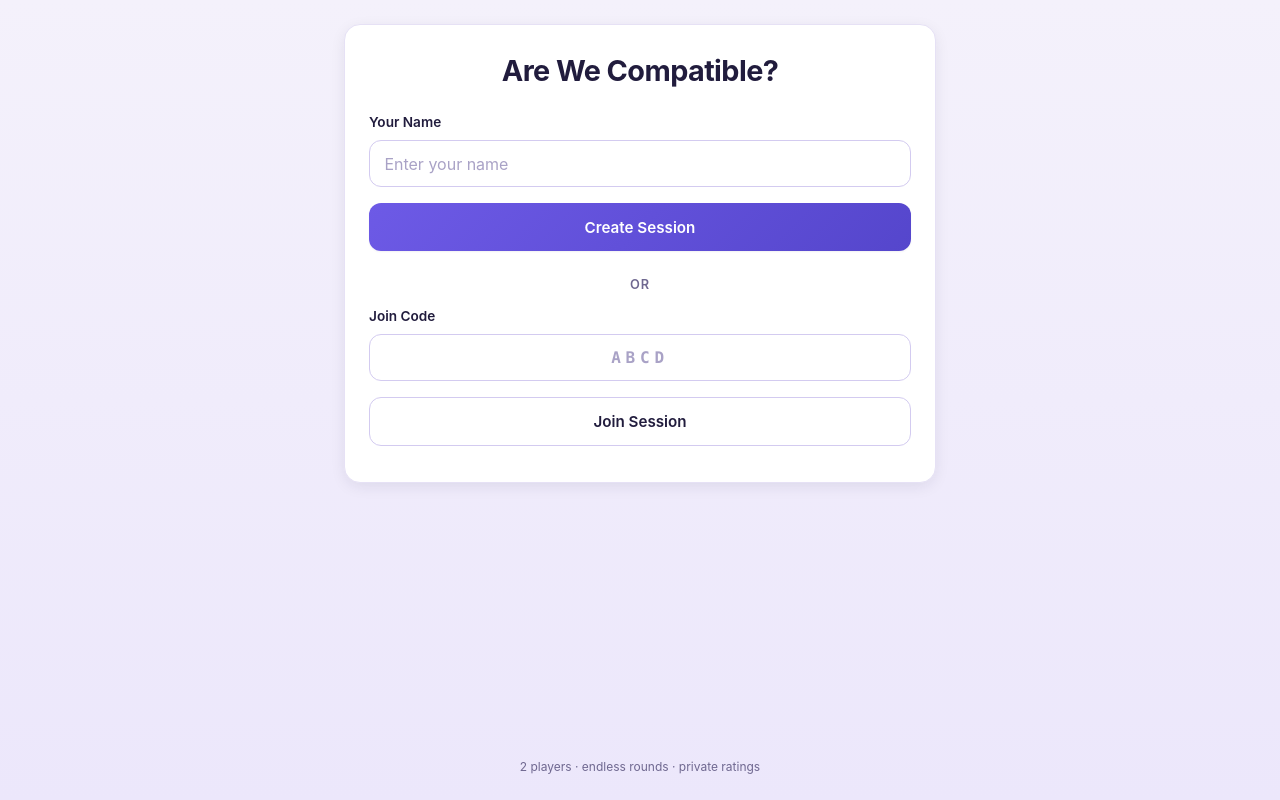
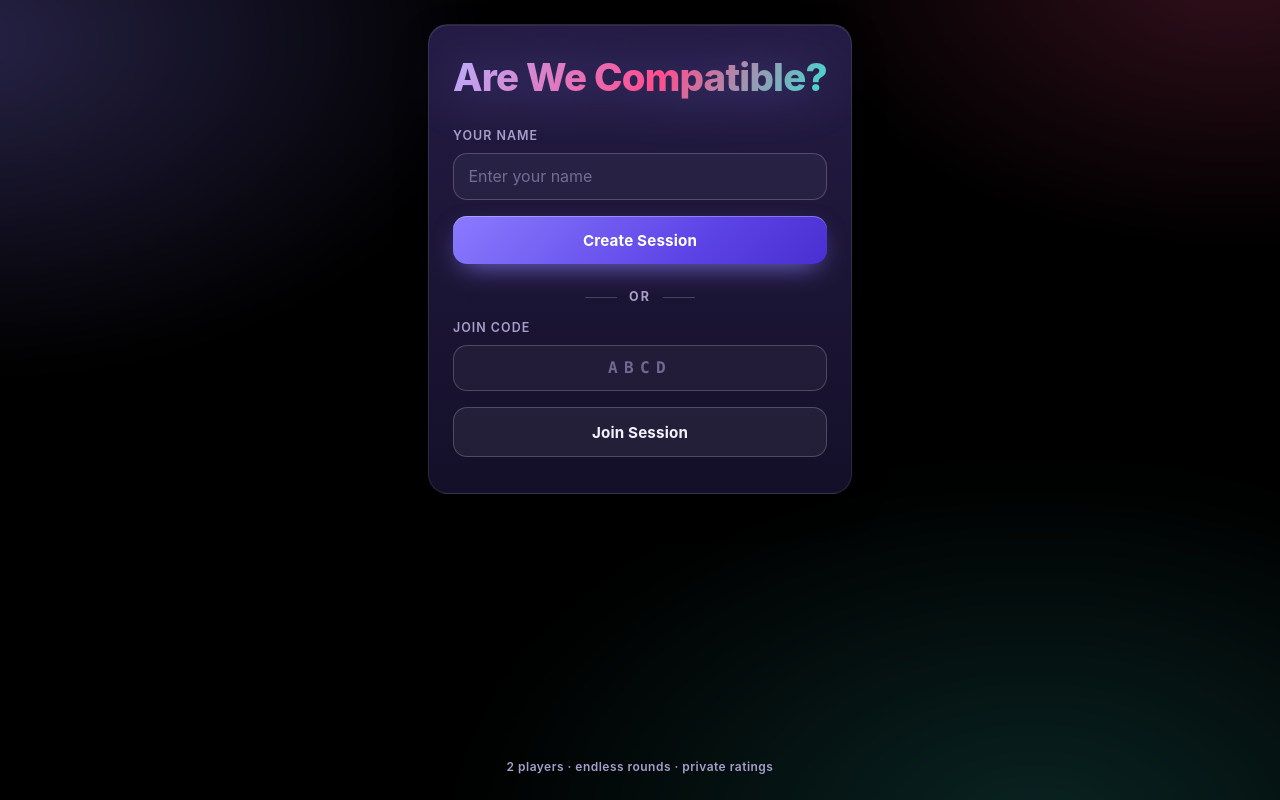
Before and after one commit to wyatt3/compatibility, a React (Vite) app in the folder client/: page / in a window 1280 px wide. Built offline with nearby package versions, Linux system fonts and the light colour scheme; no server answers.

Commit message:
revamp ui again

```diff
--- a/client/src/App.tsx
+++ b/client/src/App.tsx
@@ -1,4 +1,4 @@
-import { useState, useEffect, useRef } from 'react'
+import { useState, useEffect, useRef, type ReactNode } from 'react'
 import { Home } from './screens/Home'
 import { Lobby } from './screens/Lobby'
 import { Round } from './screens/Round'
@@ -95,32 +95,35 @@ export default function App() {
 
   const currentPlayer = session?.players.find((p) => p.id === playerId) ?? null
 
+  let screen: ReactNode = null
+  let viewKey = 'home'
+
   if (restoring) {
-    return (
+    viewKey = 'restoring'
+    screen = (
       <div className="container">
         <div className="card">
           <p className="status">Reconnecting to your session…</p>
         </div>
       </div>
     )
+  } else if (!session || !currentPlayer) {
+    const resume = sessionStore.getResumeSession()
+    screen = <Home socket={socket} resume={resume} />
+  } else if (session.state === 'lobby') {
+    viewKey = 'lobby'
+    screen = <Lobby session={session} currentPlayer={currentPlayer} socket={socket} />
+  } else if (session.state === 'round') {
+    viewKey = `round-${session.roundIndex}`
+    screen = <Round session={session} currentPlayer={currentPlayer} socket={socket} categories={categories} />
+  } else if (session.state === 'reveal') {
+    viewKey = `reveal-${session.roundIndex}`
+    screen = <Reveal session={session} currentPlayer={currentPlayer} socket={socket} categories={categories} />
   }
 
-  if (!session || !currentPlayer) {
-    const resume = sessionStore.getResumeSession()
-    return <Home socket={socket} resume={resume} />
-  }
-
-  if (session.state === 'lobby') {
-    return <Lobby session={session} currentPlayer={currentPlayer} socket={socket} />
-  }
-
-  if (session.state === 'round') {
-    return <Round session={session} currentPlayer={currentPlayer} socket={socket} categories={categories} />
-  }
-
-  if (session.state === 'reveal') {
-    return <Reveal session={session} currentPlayer={currentPlayer} socket={socket} categories={categories} />
-  }
-
-  return null
+  return (
+    <div className="view" key={viewKey}>
+      {screen}
+    </div>
+  )
 }
--- a/client/src/components/Header.tsx
+++ b/client/src/components/Header.tsx
@@ -5,7 +5,9 @@ interface Props {
 export function Header({ code }: Props) {
   return (
     <header className="app-header">
-      {code && <span className="code-chip">{code}</span>}
+      <div className="app-header-inner">
+        {code && <span className="code-chip">{code}</span>}
+      </div>
     </header>
   )
 }
--- a/client/src/styles/theme.css
+++ b/client/src/styles/theme.css
@@ -1,22 +1,35 @@
 :root {
-  --bg: #f4f1fb;
-  --surface: #ffffff;
-  --surface-muted: #f7f5fe;
-  --primary: #6d5ae6;
-  --primary-dark: #5546cc;
-  --primary-soft: #ece7fd;
-  --text: #211c3d;
-  --text-muted: #6f6890;
-  --border: #e6e1f5;
-  --border-strong: #d3cbf0;
-  --danger: #d64541;
-  --highlight: #fff7e0;
-  --shadow-sm: 0 1px 2px rgba(33, 28, 61, 0.06);
-  --shadow-md: 0 4px 16px -2px rgba(33, 28, 61, 0.1);
-  --shadow-lg: 0 12px 32px -6px rgba(33, 28, 61, 0.16);
-  --radius-sm: 8px;
-  --radius-md: 12px;
-  --radius-lg: 16px;
+  --bg: #0a0817;
+  --bg-2: #130e2a;
+  --surface: rgba(31, 24, 61, 0.78);
+  --surface-solid: #1c1638;
+  --surface-muted: rgba(255, 255, 255, 0.05);
+  --primary: #8b7bff;
+  --primary-light: #b9afff;
+  --primary-dark: #5c43e6;
+  --accent: #ff4d8d;
+  --accent-2: #38e1d4;
+  --text: #f4f1ff;
+  --text-muted: #a79ecb;
+  --border: rgba(255, 255, 255, 0.1);
+  --border-strong: rgba(255, 255, 255, 0.2);
+  --danger: #ff6b6b;
+  --success: #4ade80;
+  --warn: #ffd166;
+  --highlight: rgba(255, 209, 102, 0.12);
+  --shadow-sm: 0 1px 2px rgba(0, 0, 0, 0.5);
+  --shadow-md: 0 14px 40px -14px rgba(0, 0, 0, 0.8);
+  --shadow-lg: 0 30px 70px -18px rgba(0, 0, 0, 0.85);
+  --glow: 0 0 44px -10px rgba(139, 123, 255, 0.65);
+  --radius-sm: 10px;
+  --radius-md: 14px;
+  --radius-lg: 20px;
+}
+
+@property --pct {
+  syntax: '<percentage>';
+  inherits: false;
+  initial-value: 0%;
 }
 
 * {
@@ -26,18 +39,43 @@
 }
 
 html {
+  background: #000;
   -webkit-text-size-adjust: 100%;
 }
 
 body {
   font-family: -apple-system, BlinkMacSystemFont, 'Segoe UI', 'Roboto', 'Oxygen',
     'Ubuntu', 'Cantarell', 'Fira Sans', 'Droid Sans', 'Helvetica Neue', sans-serif;
-  background: linear-gradient(180deg, #f4f1fb 0%, #ece7fb 100%);
+  background: transparent;
   min-height: 100vh;
   color: var(--text);
   -webkit-font-smoothing: antialiased;
   -moz-osx-font-smoothing: grayscale;
   line-height: 1.5;
+  overflow-x: clip;
+}
+
+body::before {
+  content: '';
+  position: fixed;
+  inset: -25%;
+  z-index: -1;
+  pointer-events: none;
+  background:
+    radial-gradient(38% 38% at 18% 22%, rgba(139, 123, 255, 0.28), transparent 70%),
+    radial-gradient(32% 32% at 82% 16%, rgba(255, 77, 141, 0.2), transparent 70%),
+    radial-gradient(42% 42% at 72% 86%, rgba(56, 225, 212, 0.16), transparent 70%);
+  filter: blur(24px);
+  animation: aurora 20s ease-in-out infinite alternate;
+}
+
+@keyframes aurora {
+  0% {
+    transform: translate3d(-3%, -2%, 0) scale(1);
+  }
+  100% {
+    transform: translate3d(3%, 3%, 0) scale(1.18);
+  }
 }
 
 button,
@@ -63,43 +101,62 @@ input {
   position: sticky;
   top: 0;
   z-index: 10;
+  background: rgba(10, 8, 23, 0.72);
+  backdrop-filter: blur(14px);
+  border-bottom: 1px solid var(--border);
+  margin: -1rem calc(50% - 50vw) 0;
+}
+
+.app-header-inner {
   display: flex;
   align-items: center;
   justify-content: flex-end;
-  padding: 0.75rem 0;
-  background: rgba(244, 241, 251, 0.85);
-  backdrop-filter: blur(10px);
-  border-bottom: 1px solid var(--border);
-  margin: -1rem -1rem 0;
-  padding-left: 1rem;
-  padding-right: 1rem;
+  width: 100%;
+  max-width: 640px;
+  margin: 0 auto;
+  padding: 0.75rem 1rem;
 }
 
 .code-chip {
   font-family: 'SFMono-Regular', ui-monospace, 'Roboto Mono', Menlo, Consolas, monospace;
   font-weight: 700;
   font-size: 0.8rem;
-  letter-spacing: 0.12em;
-  color: var(--primary-dark);
-  background: var(--primary-soft);
-  border: 1px solid var(--border-strong);
-  padding: 0.3rem 0.6rem;
+  letter-spacing: 0.18em;
+  color: var(--primary-light);
+  background: rgba(139, 123, 255, 0.14);
+  border: 1px solid rgba(139, 123, 255, 0.4);
+  padding: 0.32rem 0.7rem;
   border-radius: 999px;
+  box-shadow: 0 0 20px -6px rgba(139, 123, 255, 0.7);
 }
 
 /* ---------- Cards ---------- */
 
 .card {
-  background: var(--surface);
+  position: relative;
+  background: linear-gradient(180deg, rgba(41, 32, 78, 0.88) 0%, rgba(22, 17, 45, 0.9) 100%);
   border-radius: var(--radius-lg);
   padding: 1.5rem;
   border: 1px solid var(--border);
-  box-shadow: var(--shadow-md);
+  box-shadow: var(--shadow-md), inset 0 1px 0 rgba(255, 255, 255, 0.07);
+  backdrop-filter: blur(14px);
+  animation: cardIn 0.5s cubic-bezier(0.16, 1, 0.3, 1) both;
+}
+
+@keyframes cardIn {
+  from {
+    opacity: 0;
+    transform: translateY(16px) scale(0.985);
+  }
+  to {
+    opacity: 1;
+    transform: translateY(0) scale(1);
+  }
 }
 
 .title {
   font-size: 1.6rem;
-  font-weight: 700;
+  font-weight: 800;
   text-align: center;
   color: var(--text);
   letter-spacing: -0.02em;
@@ -114,8 +171,13 @@ input {
 }
 
 .hero .title {
-  font-size: 1.8rem;
+  font-size: 2rem;
   margin-bottom: 0.3rem;
+  background: linear-gradient(120deg, var(--primary-light) 0%, var(--accent) 55%, var(--accent-2) 100%);
+  -webkit-background-clip: text;
+  background-clip: text;
+  -webkit-text-fill-color: transparent;
+  filter: drop-shadow(0 4px 24px rgba(139, 123, 255, 0.45));
 }
 
 /* ---------- Forms ---------- */
@@ -128,8 +190,10 @@ input {
   display: block;
   font-weight: 600;
   margin-bottom: 0.45rem;
-  color: var(--text);
-  font-size: 0.85rem;
+  color: var(--text-muted);
+  font-size: 0.78rem;
+  text-transform: uppercase;
+  letter-spacing: 0.08em;
 }
 
 .input {
@@ -138,104 +202,145 @@ input {
   font-size: 1rem;
   border: 1px solid var(--border-strong);
   border-radius: var(--radius-md);
-  background: var(--surface);
+  background: rgba(255, 255, 255, 0.04);
   color: var(--text);
-  transition: border-color 0.15s ease, box-shadow 0.15s ease;
+  transition: border-color 0.15s ease, box-shadow 0.15s ease, background 0.15s ease;
 }
 
 .input::placeholder {
-  color: #a9a2c6;
+  color: rgba(167, 158, 203, 0.6);
 }
 
 .input:focus {
   outline: none;
   border-color: var(--primary);
-  box-shadow: 0 0 0 3px rgba(109, 90, 230, 0.18);
+  background: rgba(139, 123, 255, 0.08);
+  box-shadow: 0 0 0 3px rgba(139, 123, 255, 0.25);
 }
 
 .code-input {
   font-family: 'SFMono-Regular', ui-monospace, Menlo, Consolas, monospace;
-  letter-spacing: 0.3em;
+  letter-spacing: 0.4em;
   font-weight: 700;
   text-align: center;
+  text-transform: uppercase;
 }
 
 /* ---------- Buttons ---------- */
 
 .button {
+  position: relative;
   width: 100%;
   padding: 0.9rem 1rem;
   font-size: 0.95rem;
-  font-weight: 600;
+  font-weight: 700;
+  letter-spacing: 0.01em;
   border: none;
   border-radius: var(--radius-md);
-  background: linear-gradient(135deg, var(--primary) 0%, var(--primary-dark) 100%);
+  background: linear-gradient(135deg, var(--primary) 0%, var(--primary-dark) 65%, #4a2fd0 100%);
   color: #fff;
   cursor: pointer;
-  transition: transform 0.15s ease, box-shadow 0.15s ease, opacity 0.15s ease;
+  transition: transform 0.15s ease, box-shadow 0.2s ease, filter 0.2s ease;
   margin-bottom: 0.75rem;
-  box-shadow: var(--shadow-sm);
+  box-shadow: 0 10px 28px -10px rgba(139, 123, 255, 0.9), inset 0 1px 0 rgba(255, 255, 255, 0.3);
+  overflow: hidden;
+}
+
+.button::after {
+  content: '';
+  position: absolute;
+  top: 0;
+  left: -60%;
+  width: 40%;
+  height: 100%;
+  background: linear-gradient(100deg, transparent, rgba(255, 255, 255, 0.35), transparent);
+  transform: skewX(-18deg);
+  transition: left 0.5s ease;
 }
 
 .button:hover:not(:disabled) {
-  transform: translateY(-1px);
-  box-shadow: var(--shadow-md);
+  transform: translateY(-2px);
+  box-shadow: 0 16px 40px -12px rgba(139, 123, 255, 1), inset 0 1px 0 rgba(255, 255, 255, 0.3);
+}
+
+.button:hover:not(:disabled)::after {
+  left: 120%;
 }
 
 .button:active:not(:disabled) {
-  transform: translateY(0);
-  box-shadow: var(--shadow-sm);
+  transform: translateY(1px) scale(0.995);
+  box-shadow: 0 6px 16px -8px rgba(139, 123, 255, 0.9);
 }
 
 .button:focus-visible {
   outline: none;
-  box-shadow: 0 0 0 3px rgba(109, 90, 230, 0.3);
+  box-shadow: 0 0 0 3px rgba(139, 123, 255, 0.45);
 }
 
 .button:disabled {
-  opacity: 0.45;
+  opacity: 0.4;
   cursor: not-allowed;
+  filter: saturate(0.6);
 }
 
 .button.secondary {
-  background: var(--surface);
+  background: rgba(255, 255, 255, 0.06);
   color: var(--text);
   border: 1px solid var(--border-strong);
   box-shadow: none;
 }
 
+.button.secondary::after {
+  display: none;
+}
+
 .button.secondary:hover:not(:disabled) {
-  background: var(--surface-muted);
+  background: rgba(255, 255, 255, 0.12);
 }
 
 .button.ghost {
-  background: var(--primary-soft);
-  color: var(--primary-dark);
-  border: 1px solid var(--border-strong);
+  background: rgba(139, 123, 255, 0.14);
+  color: var(--primary-light);
+  border: 1px solid rgba(139, 123, 255, 0.4);
   box-shadow: none;
 }
 
+.button.ghost::after {
+  display: none;
+}
+
 .button.ghost:hover:not(:disabled) {
-  background: #e3dbfc;
+  background: rgba(139, 123, 255, 0.24);
 }
 
 .divider {
   text-align: center;
   margin: 0.75rem 0;
   color: var(--text-muted);
-  font-size: 0.8rem;
-  font-weight: 600;
+  font-size: 0.78rem;
+  font-weight: 700;
   text-transform: uppercase;
-  letter-spacing: 0.08em;
+  letter-spacing: 0.16em;
+}
+
+.divider::before,
+.divider::after {
+  content: '';
+  display: inline-block;
+  width: 32px;
+  height: 1px;
+  margin: 0 0.75rem;
+  vertical-align: middle;
+  background: var(--border-strong);
 }
 
 /* ---------- Lobby ---------- */
 
 .section-label {
-  font-size: 0.8rem;
-  font-weight: 600;
+  font-size: 0.78rem;
+  font-weight: 700;
   text-transform: uppercase;
-  letter-spacing: 0.06em;
+  letter-spacing: 0.1em;
   color: var(--text-muted);
   display: flex;
   align-items: center;
@@ -244,26 +349,37 @@ input {
 }
 
 .count-pill {
-  background: var(--primary-soft);
-  color: var(--primary-dark);
+  background: rgba(139, 123, 255, 0.18);
+  color: var(--primary-light);
   border-radius: 999px;
-  padding: 0.1rem 0.5rem;
+  padding: 0.1rem 0.55rem;
   font-size: 0.75rem;
   font-weight: 700;
 }
 
 .code-display {
-  font-size: 2.1rem;
-  font-weight: 700;
-  letter-spacing: 0.32em;
+  font-size: 2.4rem;
+  font-weight: 800;
+  letter-spacing: 0.3em;
   text-align: center;
-  padding: 1.1rem;
-  background: var(--surface-muted);
-  border: 1px dashed var(--border-strong);
+  padding: 1.1rem 1.1rem 1.1rem 1.4rem;
+  background: rgba(139, 123, 255, 0.08);
+  border: 1px solid rgba(139, 123, 255, 0.4);
   border-radius: var(--radius-lg);
   color: var(--text);
-  margin: 0.5rem 0 0.5rem;
+  margin: 0.5rem 0;
   font-family: 'SFMono-Regular', ui-monospace, 'Roboto Mono', Menlo, Consolas, monospace;
+  box-shadow: var(--glow), inset 0 0 30px -12px rgba(139, 123, 255, 0.8);
+  animation: codeGlow 3s ease-in-out infinite alternate;
+}
+
+@keyframes codeGlow {
+  from {
+    box-shadow: 0 0 28px -12px rgba(139, 123, 255, 0.7), inset 0 0 24px -14px rgba(139, 123, 255, 0.7);
+  }
+  to {
+    box-shadow: 0 0 44px -8px rgba(139, 123, 255, 1), inset 0 0 30px -10px rgba(139, 123, 255, 1);
+  }
 }
 
 .player-list {
@@ -278,18 +394,19 @@ input {
   display: flex;
   align-items: center;
   justify-content: space-between;
-  padding: 0.8rem 0.9rem;
-  background: var(--surface-muted);
+  padding: 0.85rem 0.95rem;
+  background: rgba(255, 255, 255, 0.05);
   border: 1px solid var(--border);
   border-radius: var(--radius-md);
   font-weight: 600;
   color: var(--text);
+  animation: cardIn 0.4s ease both;
 }
 
 .player-item em {
   font-style: normal;
-  color: var(--text-muted);
-  font-weight: 500;
+  color: var(--primary-light);
+  font-weight: 600;
   font-size: 0.85rem;
 }
 
@@ -297,38 +414,64 @@ input {
   width: 0.6rem;
   height: 0.6rem;
   border-radius: 999px;
-  background: #22a06b;
-  box-shadow: 0 0 0 3px rgba(34, 160, 107, 0.15);
+  background: var(--success);
+  box-shadow: 0 0 0 3px rgba(74, 222, 128, 0.18);
+  animation: pulse 1.8s ease-in-out infinite;
 }
 
 .online-dot.offline {
-  background: #c4c0d9;
+  background: rgba(255, 255, 255, 0.25);
   box-shadow: none;
+  animation: none;
+}
+
+@keyframes pulse {
+  0%,
+  100% {
+    box-shadow: 0 0 0 0 rgba(74, 222, 128, 0.4);
+  }
+  50% {
+    box-shadow: 0 0 0 6px rgba(74, 222, 128, 0);
+  }
 }
 
 /* ---------- Round ---------- */
 
 .prompt-card {
-  background: var(--surface);
+  position: relative;
+  background: linear-gradient(180deg, rgba(41, 32, 78, 0.7) 0%, rgba(22, 17, 45, 0.8) 100%);
   border: 1px solid var(--border);
   border-radius: var(--radius-lg);
-  padding: 1.1rem;
+  padding: 1.1rem 1.1rem 1.1rem 1.35rem;
   margin-bottom: 1rem;
+  overflow: hidden;
+  animation: cardIn 0.5s cubic-bezier(0.16, 1, 0.3, 1) both;
+}
+
+.prompt-card::before {
+  content: '';
+  position: absolute;
+  left: 0;
+  top: 0;
+  bottom: 0;
+  width: 4px;
+  background: linear-gradient(180deg, var(--primary) 0%, var(--accent) 100%);
 }
 
 .category-name {
-  font-size: 0.72rem;
-  font-weight: 700;
-  color: var(--primary-dark);
+  font-size: 0.7rem;
+  font-weight: 800;
+  color: var(--primary-light);
   text-transform: uppercase;
-  letter-spacing: 0.06em;
-  margin-bottom: 0.4rem;
+  letter-spacing: 0.12em;
+  margin-bottom: 0.45rem;
 }
 
 .prompt-text {
-  font-size: 1rem;
-  line-height: 1.6;
+  font-size: 1.05rem;
+  line-height: 1.55;
   color: var(--text);
+  font-weight: 500;
   margin-bottom: 0.9rem;
 }
 
@@ -377,7 +520,7 @@ input {
   text-align: left;
   white-space: nowrap;
   font-size: 0.72rem;
-  font-weight: 700;
+  font-weight: 800;
   color: var(--text-muted);
   text-transform: uppercase;
   letter-spacing: 0.06em;
@@ -394,30 +537,148 @@ input {
   text-align: center;
   padding: 0.85rem 1rem;
   background: var(--highlight);
-  border: 1px solid #f0e3b0;
+  border: 1px solid rgba(255, 209, 102, 0.3);
   border-radius: var(--radius-md);
-  color: var(--text);
+  color: var(--warn);
   font-weight: 600;
   font-size: 0.9rem;
   margin: 0.75rem 0;
+  animation: cardIn 0.4s ease both;
 }
 
 /* ---------- Reveal ---------- */
 
+.score-wrap {
+  display: flex;
+  flex-direction: column;
+  align-items: center;
+  margin: 0.5rem 0 1.25rem;
+}
+
+.score-ring {
+  --pct: 0%;
+  position: relative;
+  width: 170px;
+  height: 170px;
+  border-radius: 50%;
+  display: grid;
+  place-items: center;
+  background: conic-gradient(
+    from -90deg,
+    var(--primary) 0 var(--pct),
+    rgba(255, 255, 255, 0.08) var(--pct) 100%
+  );
+  box-shadow: var(--glow);
+  animation: popIn 0.6s cubic-bezier(0.16, 1, 0.3, 1) both;
+}
+
+.score-ring::after {
+  content: '';
+  position: absolute;
+  inset: 12px;
+  border-radius: 50%;
+  background: var(--bg-2);
+  box-shadow: inset 0 0 24px -8px rgba(0, 0, 0, 0.9);
+}
+
+.score-inner {
+  position: relative;
+  z-index: 1;
+  display: flex;
+  flex-direction: column;
+  align-items: center;
+  line-height: 1;
+}
+
+.score-value {
+  font-size: 2.6rem;
+  font-weight: 800;
+  letter-spacing: -0.03em;
+  background: linear-gradient(120deg, var(--primary-light) 0%, var(--accent) 100%);
+  -webkit-background-clip: text;
+  background-clip: text;
+  -webkit-text-fill-color: transparent;
+}
+
+.score-label {
+  margin-top: 0.35rem;
+  font-size: 0.68rem;
+  font-weight: 700;
+  text-transform: uppercase;
+  letter-spacing: 0.14em;
+  color: var(--text-muted);
+}
+
+@keyframes popIn {
+  from {
+    opacity: 0;
+    transform: scale(0.7) rotate(-8deg);
+  }
+  to {
+    opacity: 1;
+    transform: scale(1) rotate(0deg);
+  }
+}
+
 .comparison-card {
-  background: var(--surface);
+  position: relative;
+  background: linear-gradient(180deg, rgba(41, 32, 78, 0.7) 0%, rgba(22, 17, 45, 0.8) 100%);
   border: 1px solid var(--border);
   border-radius: var(--radius-lg);
   padding: 1.1rem;
   margin-bottom: 1rem;
+  animation: cardIn 0.5s cubic-bezier(0.16, 1, 0.3, 1) both;
 }
 
 .comparison-header {
-  font-weight: 700;
-  color: var(--text);
-  font-size: 0.8rem;
+  display: flex;
+  align-items: center;
+  justify-content: space-between;
+  gap: 0.5rem;
+  margin-bottom: 0.4rem;
+}
+
+.comparison-category {
+  font-weight: 800;
+  color: var(--primary-light);
+  font-size: 0.72rem;
   text-transform: uppercase;
-  letter-spacing: 0.05em;
+  letter-spacing: 0.1em;
+}
+
+.match-badge {
+  font-size: 0.66rem;
+  font-weight: 800;
+  text-transform: uppercase;
+  letter-spacing: 0.06em;
+  padding: 0.2rem 0.55rem;
+  border-radius: 999px;
+  border: 1px solid transparent;
+  white-space: nowrap;
+}
+
+.match-badge.perfect {
+  color: #7bf0b0;
+  background: rgba(74, 222, 128, 0.14);
+  border-color: rgba(74, 222, 128, 0.4);
+}
+
+.match-badge.close {
+  color: var(--accent-2);
+  background: rgba(56, 225, 212, 0.14);
+  border-color: rgba(56, 225, 212, 0.4);
+}
+
+.match-badge.split {
+  color: var(--warn);
+  background: rgba(255, 209, 102, 0.14);
+  border-color: rgba(255, 209, 102, 0.4);
+}
+
+.match-badge.opposites {
+  color: var(--accent);
+  background: rgba(255, 77, 141, 0.14);
+  border-color: rgba(255, 77, 141, 0.4);
 }
 
 .comparison-sliders {
@@ -448,7 +709,7 @@ input {
   position: relative;
   height: 8px;
   border-radius: 999px;
-  background: var(--border);
+  background: rgba(255, 255, 255, 0.1);
   margin: 0 0.9rem;
 }
 
@@ -458,14 +719,17 @@ input {
   bottom: 0;
   left: 0;
   border-radius: 999px;
+  transition: width 0.7s cubic-bezier(0.16, 1, 0.3, 1);
 }
 
 .slider-fill.p1 {
-  background: linear-gradient(90deg, #b3a7f3 0%, var(--primary) 100%);
+  background: linear-gradient(90deg, rgba(139, 123, 255, 0.5) 0%, var(--primary) 100%);
+  box-shadow: 0 0 16px -2px rgba(139, 123, 255, 0.9);
 }
 
 .slider-fill.p2 {
-  background: linear-gradient(90deg, #a5b6f4 0%, #6b84e0 100%);
+  background: linear-gradient(90deg, rgba(255, 77, 141, 0.5) 0%, var(--accent) 100%);
+  box-shadow: 0 0 16px -2px rgba(255, 77, 141, 0.9);
 }
 
 .slider-thumb {
@@ -477,15 +741,16 @@ input {
   background: #fff;
   border: 3px solid var(--primary);
   transform: translate(-50%, -50%);
-  box-shadow: var(--shadow-sm);
+  box-shadow: 0 0 14px -1px rgba(139, 123, 255, 0.9);
 }
 
 .slider-thumb.p2 {
-  border-color: #6b84e0;
+  border-color: var(--accent);
+  box-shadow: 0 0 14px -1px rgba(255, 77, 141, 0.9);
 }
 
 .slider-value {
-  font-weight: 700;
+  font-weight: 800;
   font-size: 0.85rem;
   color: var(--text);
   min-width: 1.25rem;
@@ -499,7 +764,43 @@ input {
   padding-top: 1rem;
   text-align: center;
   font-size: 0.75rem;
+  font-weight: 600;
+  letter-spacing: 0.04em;
   color: var(--text-muted);
+}
+
+/* ---------- View transitions ---------- */
+
+.view {
+  display: flex;
+  flex-direction: column;
+  flex: 1;
+  animation: viewIn 0.4s cubic-bezier(0.16, 1, 0.3, 1) both;
+}
+
+@keyframes viewIn {
+  from {
+    opacity: 0;
+    transform: translateY(14px);
+  }
+  to {
+    opacity: 1;
+  }
+}
+
+/* ---------- Reduced motion ---------- */
+
+@media (prefers-reduced-motion: reduce) {
+  *,
+  *::before,
+  *::after {
+    animation-duration: 0.001ms !important;
+    animation-iteration-count: 1 !important;
+    transition-duration: 0.001ms !important;
+  }
+  body::before {
+    animation: none;
+  }
 }
 
 @media (min-width: 640px) {
@@ -508,14 +809,19 @@ input {
     gap: 1.25rem;
   }
   .app-header {
-    margin: -1.5rem -1.5rem 0;
+    margin-top: -1.5rem;
+  }
+  .app-header-inner {
     padding-left: 1.5rem;
     padding-right: 1.5rem;
   }
   .title {
     font-size: 1.8rem;
   }
+  .hero .title {
+    font-size: 2.4rem;
+  }
   .prompt-text {
-    font-size: 1.05rem;
+    font-size: 1.1rem;
   }
 }
```
Also changed, not shown: client/src/screens/Reveal.tsx (+57 -5 lines), client/src/screens/Round.tsx (+6 -2 lines).
